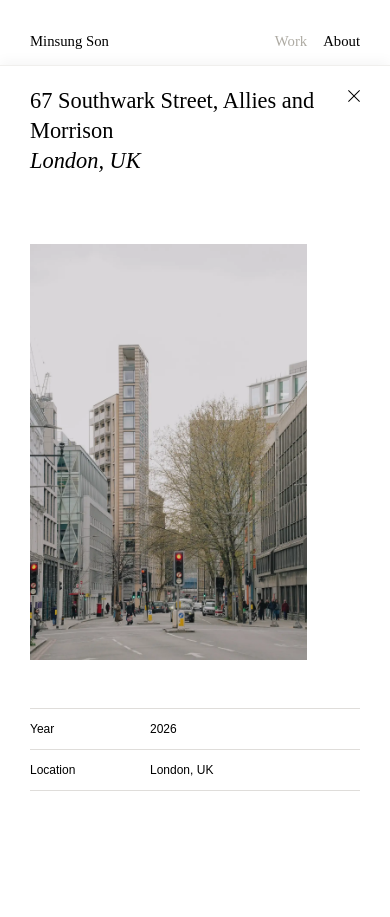
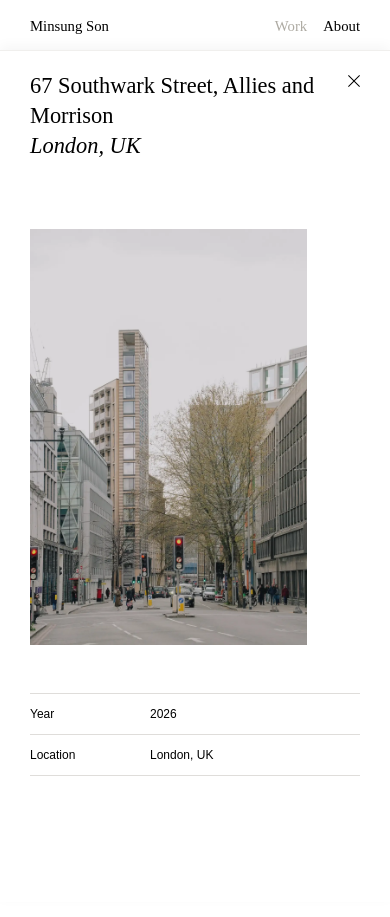
Before and after one commit to minsung-son/minsung-son.github.io, a Jekyll site: the page built from _articles/photography/P-67 Southwark Street/index.md, in a window 390 px wide. Built offline with Jekyll 4.4.1, drawn with Linux system fonts in a browser that asks for light colours; some web fonts are replaced.

Commit message:
Mobile: halve the top gutter above the navbar and article title band (30px -> 15px)
Co-Authored-By: Claude Fable 5.1 <noreply@anthropic.com>

```diff
--- a/_includes/header-nav.html
+++ b/_includes/header-nav.html
@@ -57,7 +57,7 @@
 {% endif %}
 {% endif %}
 
-<nav class="relative flex items-start h-[1.5625rem] max-md:h-auto max-md:items-center max-md:px-edge max-md:pt-edge max-md:pb-3 max-md:border-b {% if include.level == 2 %}max-md:bg-white max-md:transition-colors max-md:duration-200 [.teaser-active_&]:max-md:bg-transparent {% endif %}{% if include.article %}max-md:border-transparent{% else %}border-[#f0efed] max-md:transition-colors max-md:duration-200 [.teaser-active_&]:max-md:border-black/40 [.teaser-dark_&]:max-md:!border-white/40{% endif %}">
+<nav class="relative flex items-start h-[1.5625rem] max-md:h-auto max-md:items-center max-md:px-edge max-md:pt-edge-top max-md:pb-3 max-md:border-b {% if include.level == 2 %}max-md:bg-white max-md:transition-colors max-md:duration-200 [.teaser-active_&]:max-md:bg-transparent {% endif %}{% if include.article %}max-md:border-transparent{% else %}border-[#f0efed] max-md:transition-colors max-md:duration-200 [.teaser-active_&]:max-md:border-black/40 [.teaser-dark_&]:max-md:!border-white/40{% endif %}">
   {% comment %} title w-24 + Work ml-22 matches the LEVEL2 aside w-8 + mr-22 + grid pl-16, so Work's left edge lines up with the grid {% endcomment %}
   <a href="{{ '/' | relative_url }}" class="font-sabon text-nav max-md:text-nav-mobile text-ink transition duration-200 hover:text-mist [.teaser-dark_&]:!text-white md:w-24 md:shrink-0 max-md:whitespace-nowrap max-md:shrink-0">{{ site.title }}</a>
 
--- a/_layouts/article.html
+++ b/_layouts/article.html
@@ -99,7 +99,7 @@
        fades in the project title, ×, hairline and the About page's 4rem fade over 0.5s. -->
   <div id="mobile-band" class="hidden max-md:block fixed inset-x-0 top-0 z-30 pointer-events-none">
     <div class="[.is-covered_&]:bg-white [.is-covered_&]:pointer-events-auto">
-      <div id="mobile-scroll-row2" class="flex items-center justify-between gap-4 px-edge pt-edge pb-3 border-b border-[#f0efed] opacity-0 pointer-events-none transition-opacity duration-500 ease-in-out [.is-scrolled_&]:opacity-100 [.is-scrolled_&]:pointer-events-auto">
+      <div id="mobile-scroll-row2" class="flex items-center justify-between gap-4 px-edge pt-edge-top pb-3 border-b border-[#f0efed] opacity-0 pointer-events-none transition-opacity duration-500 ease-in-out [.is-scrolled_&]:opacity-100 [.is-scrolled_&]:pointer-events-auto">
         <span class="font-sabon text-nav-mobile text-ink truncate min-w-0">{{ page.title }}</span>
         <a id="mobile-scroll-close" href="{{ category_url }}" class="shrink-0 text-ink hover:opacity-70">
           {% include icon-close.html px=12 %}
--- a/main.css
+++ b/main.css
@@ -24,6 +24,8 @@
 
   /* Mobile screen-edge gutter (px-edge, -mx-edge): navbar, article sheet, list, About, home */
   --spacing-edge: 1.875rem;
+  /* Mobile top gutter above the navbar row and the article title band: half the edge gutter */
+  --spacing-edge-top: 0.9375rem;
 
   /* LEVEL3 geometry: central column width (w-article-col, …) and hero max height (max-h-hero) */
   --spacing-article-col: 43.5rem;
```
Also changed, not shown: tailwind.css.
